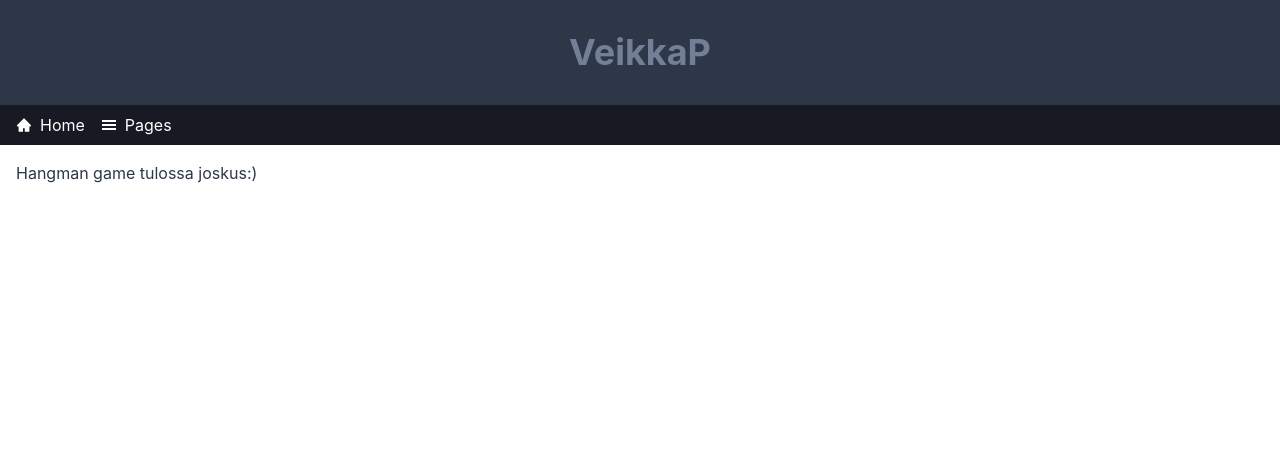
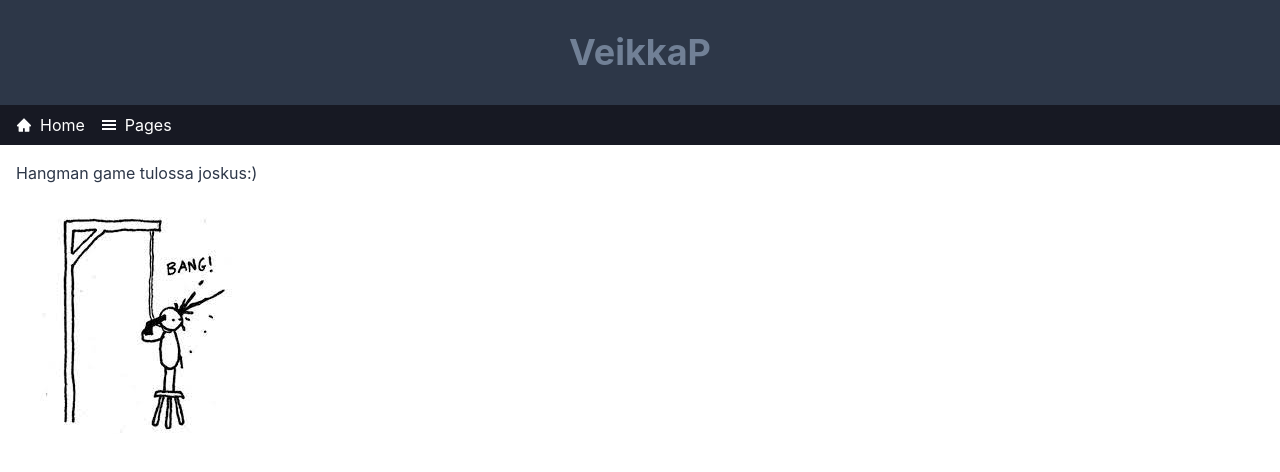
Before and after one commit to Iiigorriii/reactnettisivut, a Next.js app: page /hangman in a window 1280 px wide. Shown: the top 472 px of the page. Built offline with nearby package versions, Linux system fonts and the light colour scheme.

Commit message:
Hangman image

```diff
--- a/pages/hangman/index.js
+++ b/pages/hangman/index.js
@@ -17,6 +17,8 @@ const Hangman = () => {
   return (
     <Layout>
       <h1>Hangman game tulossa joskus:)</h1>
+      <br />
+      <img src="/hangman/hangman.jpg" alt="hangman" />
     </Layout>
   );
 };
```
Also changed, not shown: public/hangman/hangman.jpg (added).
